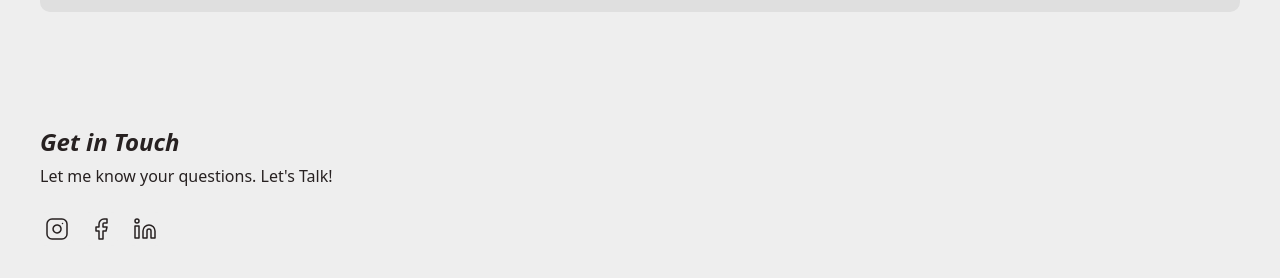
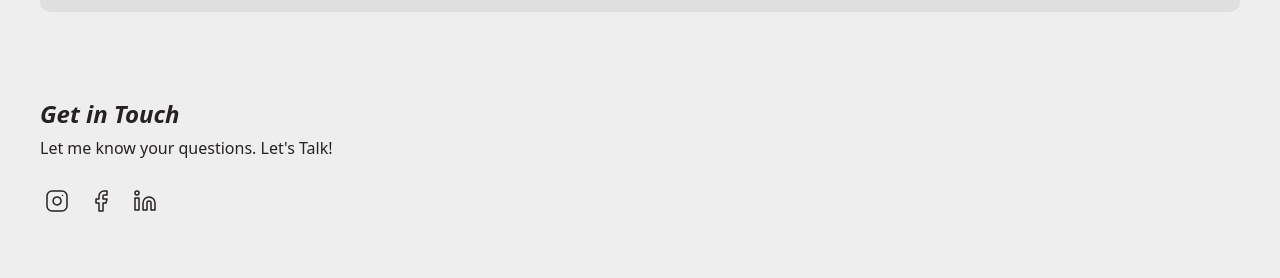
Before and after one commit to oswaldo32s/OdinReact, a React (Vite) app: page / in a window 1280 px wide. Shown: the part 1418-1696 px from the top of the page. After the commit the page ends 1656 px from the top, so only its background shows below. Built offline with nearby package versions, Linux system fonts and the light colour scheme.

Commit message:
Fix: reduce padding of Footer to 20px even

```diff
--- a/src/components/Footer/Footer.module.css
+++ b/src/components/Footer/Footer.module.css
@@ -3,7 +3,7 @@
   display: grid;
   place-items: center;
   background-color: var(--bg);
-  padding: 3rem 20px;
+  padding: 20px;
 }
 
 .container {
```
